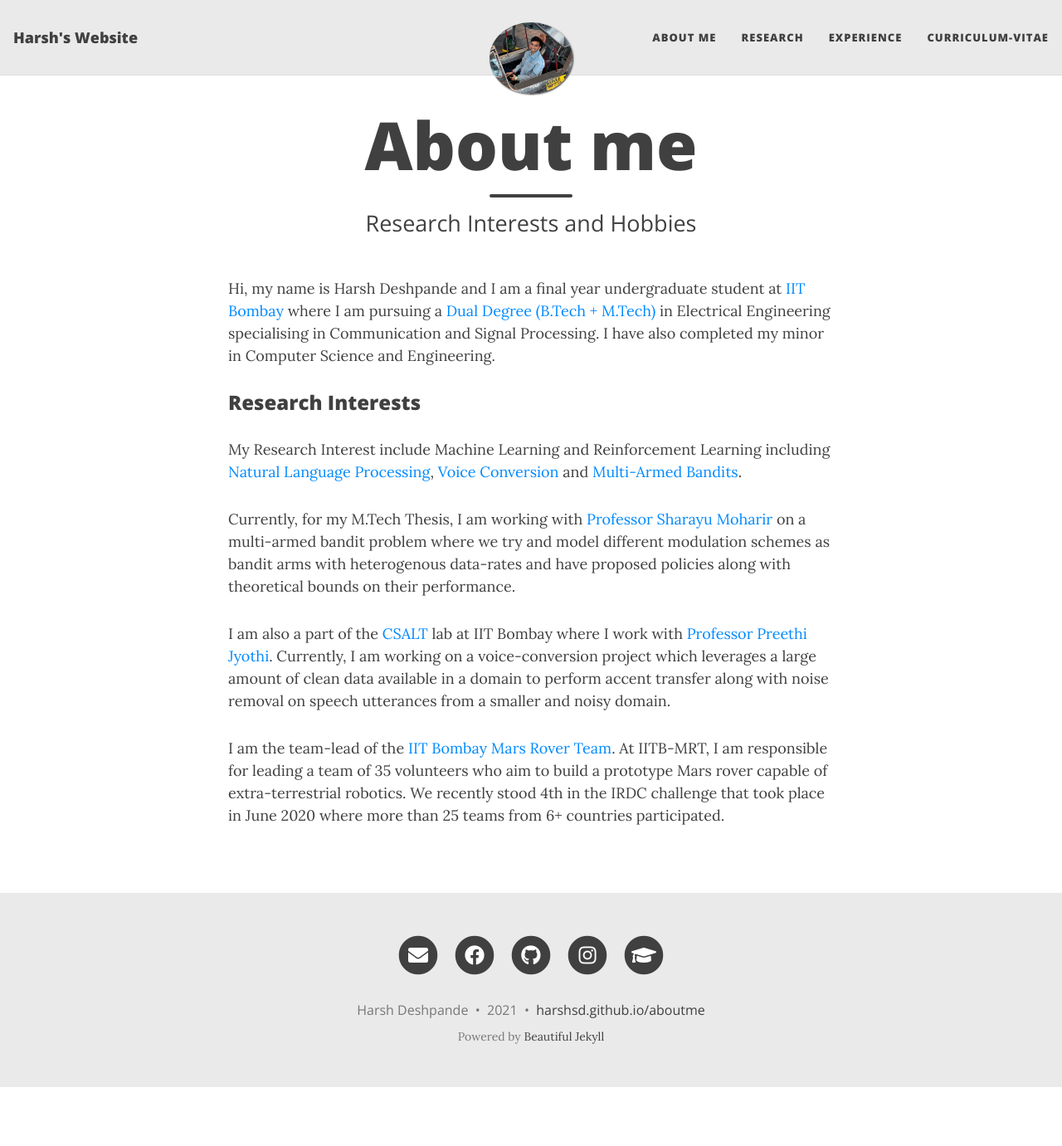
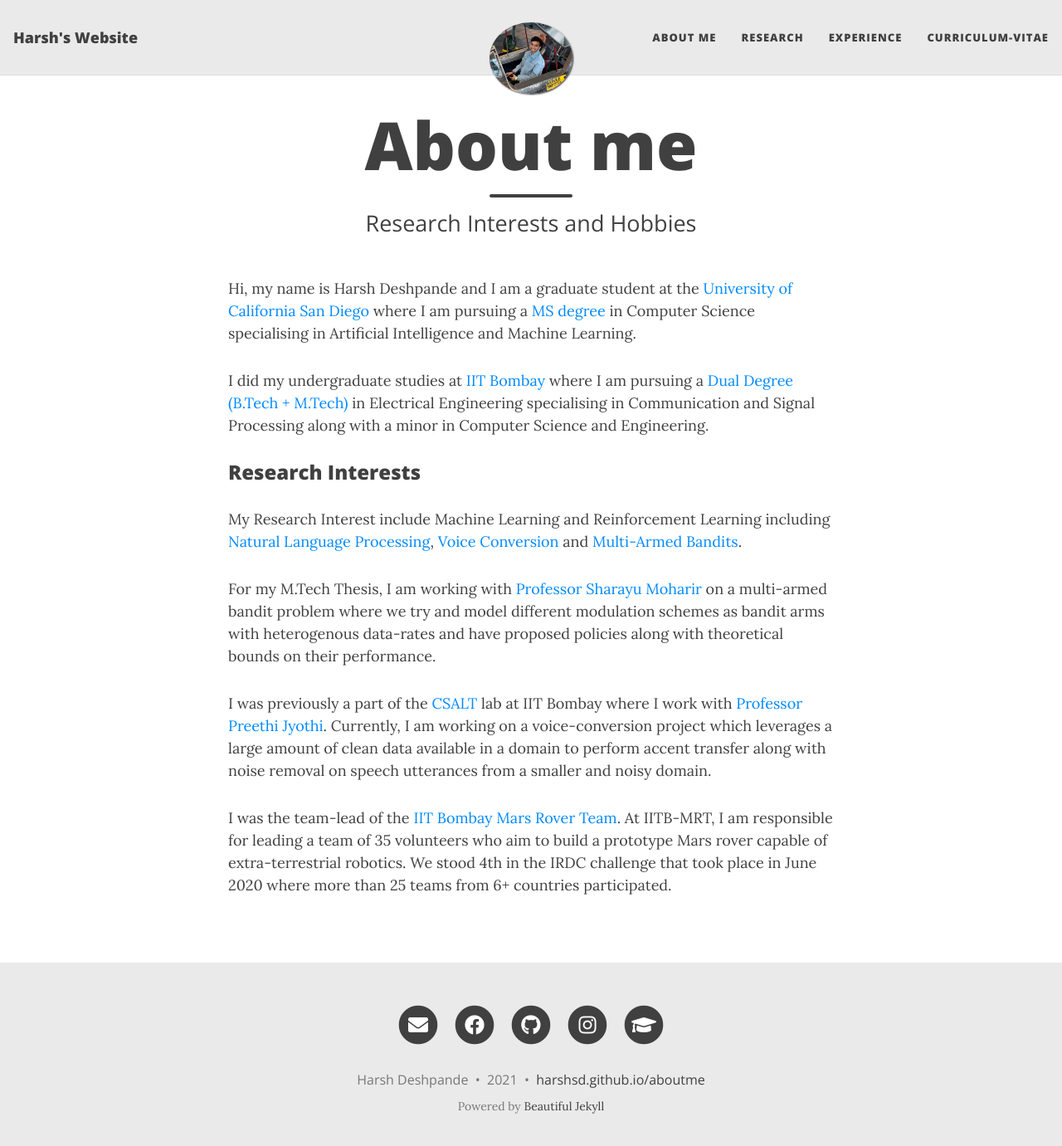
Before and after one commit to harshsd/harshsd.github.io, a Jekyll site: the page built from aboutme.md, in a window 1280 px wide and 1394 px high. Shown: the top 1381 px of the window at 83% size. Built offline with Jekyll 4.4.1, drawn with Linux system fonts in a browser that asks for light colours; nearby versions of some CDN libraries.

Commit message:
New Changes

```diff
--- a/aboutme.md
+++ b/aboutme.md
@@ -4,15 +4,17 @@ title: About me
 subtitle: Research Interests and Hobbies
 ---
 
-Hi, my name is Harsh Deshpande and I am a final year undergraduate student at [IIT Bombay](http://www.iitb.ac.in/) where I am pursuing a [Dual Degree (B.Tech + M.Tech)](http://www.iitb.ac.in/newacadhome/dualdegree.jsp) in Electrical Engineering specialising in Communication and Signal Processing. I have also completed my minor in Computer Science and Engineering.
+Hi, my name is Harsh Deshpande and I am a graduate student at the [University of California San Diego](https://ucsd.edu/) where I am pursuing a [MS degree](https://cse.ucsd.edu/graduate/degree-programs/ms-program) in Computer Science specialising in Artificial Intelligence and Machine Learning.
+
+I did my undergraduate studies at [IIT Bombay](http://www.iitb.ac.in/) where I am pursuing a [Dual Degree (B.Tech + M.Tech)](http://www.iitb.ac.in/newacadhome/dualdegree.jsp) in Electrical Engineering specialising in Communication and Signal Processing along with a minor in Computer Science and Engineering.
 
 
 ### Research Interests
 
 My Research Interest include Machine Learning and Reinforcement Learning including [Natural Language Processing](https://en.wikipedia.org/wiki/Natural_language_processing), [Voice Conversion](https://paperswithcode.com/task/voice-conversion) and [Multi-Armed Bandits](https://en.wikipedia.org/wiki/Multi-armed_bandit).
 
-Currently, for my M.Tech Thesis, I am working with [Professor Sharayu Moharir](https://sites.google.com/site/sharayumoharir/) on a multi-armed bandit problem where we try and model different modulation schemes as bandit arms with heterogenous data-rates and have proposed policies along with theoretical bounds on their performance.
+For my M.Tech Thesis, I am working with [Professor Sharayu Moharir](https://sites.google.com/site/sharayumoharir/) on a multi-armed bandit problem where we try and model different modulation schemes as bandit arms with heterogenous data-rates and have proposed policies along with theoretical bounds on their performance.
 
-I am also a part of the [CSALT](https://www.cse.iitb.ac.in/~pjyothi/csalt/) lab at IIT Bombay where I work with [Professor Preethi Jyothi](https://www.cse.iitb.ac.in/~pjyothi/). Currently, I am working on a voice-conversion project which leverages a large amount of clean data available in a domain to perform accent transfer along with noise removal on speech utterances from a smaller and noisy domain.
+I was previously a part of the [CSALT](https://www.cse.iitb.ac.in/~pjyothi/csalt/) lab at IIT Bombay where I work with [Professor Preethi Jyothi](https://www.cse.iitb.ac.in/~pjyothi/). Currently, I am working on a voice-conversion project which leverages a large amount of clean data available in a domain to perform accent transfer along with noise removal on speech utterances from a smaller and noisy domain.
 
-I am the team-lead of the [IIT Bombay Mars Rover Team](https://iitbmartian.github.io/). At IITB-MRT, I am responsible for leading a team of 35 volunteers who aim to build a prototype Mars rover capable of extra-terrestrial robotics. We recently stood 4th in the IRDC challenge that took place in June 2020 where more than 25 teams from 6+ countries participated.
+I was the team-lead of the [IIT Bombay Mars Rover Team](https://iitbmartian.github.io/). At IITB-MRT, I am responsible for leading a team of 35 volunteers who aim to build a prototype Mars rover capable of extra-terrestrial robotics. We stood 4th in the IRDC challenge that took place in June 2020 where more than 25 teams from 6+ countries participated.
```
Also changed, not shown: dp.jpg (added), 1 other file.
